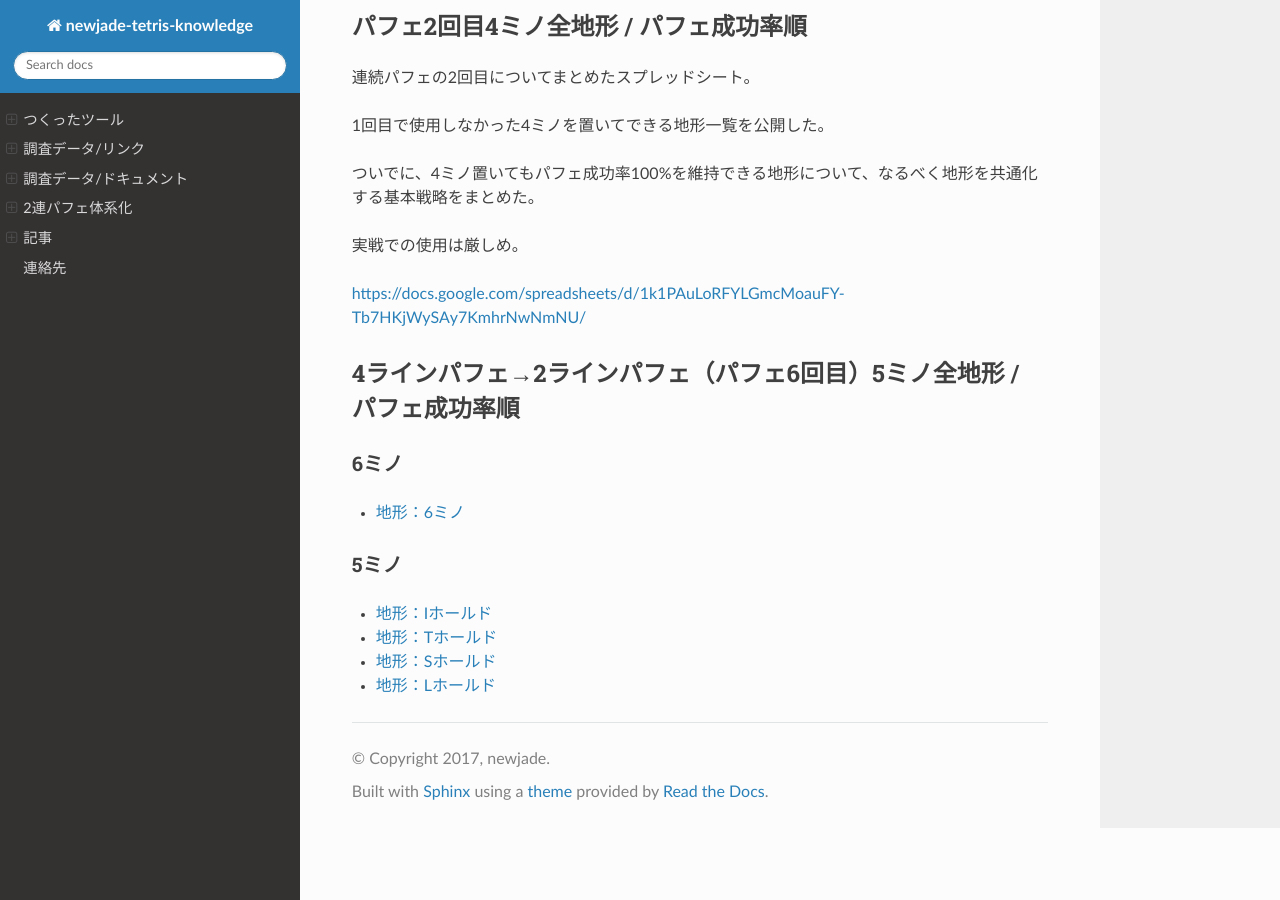
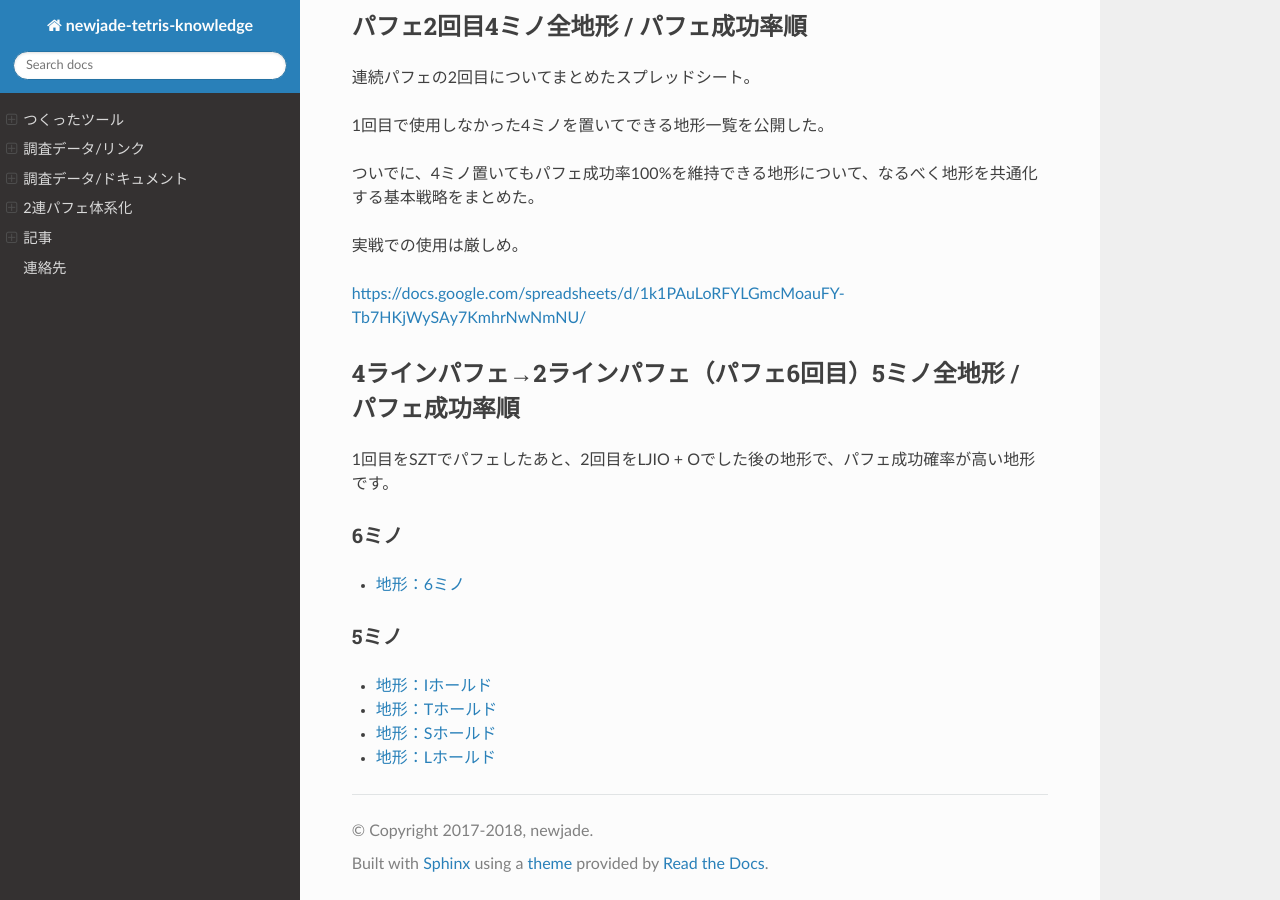
Before and after one commit to knewjade/tetris-knowledge-sphinx, a Sphinx documentation site: the page built from source/publish_pc.rst, in a window 1280 px wide and 900 px high, scrolled down 590 px. Built offline with Sphinx 7.4.7 and the Read the Docs theme 2.0.0, drawn with Linux system fonts in a browser that asks for light colours.

Commit message:
Fix reSt warning / WARNING: Duplicate explicit target name

```diff
--- a/source/conf.py
+++ b/source/conf.py
@@ -47,7 +47,7 @@ master_doc = 'index'
 
 # General information about the project.
 project = 'newjade-tetris-knowledge'
-copyright = '2017, newjade'
+copyright = '2017-2018, newjade'
 author = 'newjade'
 
 # The version info for the project you're documenting, acts as replacement for
--- a/source/publish_pc.rst
+++ b/source/publish_pc.rst
@@ -10,17 +10,17 @@
 7ミノ
 ----------
 
-* `地形：7ミノ <https://s3-ap-northeast-1.amazonaws.com/sfinder/store/7mino_all.html>`_
+* `地形：7ミノ <https://s3-ap-northeast-1.amazonaws.com/sfinder/store/7mino_all.html>`__
 
 
 6ミノ
 ----------
 
-* `地形：Iホールド <https://s3-ap-northeast-1.amazonaws.com/sfinder/store/6mino_withoutI.html>`_
-* `地形：Tホールド <https://s3-ap-northeast-1.amazonaws.com/sfinder/store/6mino_withoutT.html>`_
-* `地形：Oホールド <https://s3-ap-northeast-1.amazonaws.com/sfinder/store/6mino_withoutO.html>`_
-* `地形：Sホールド <https://s3-ap-northeast-1.amazonaws.com/sfinder/store/6mino_withoutS.html>`_
-* `地形：Lホールド <https://s3-ap-northeast-1.amazonaws.com/sfinder/store/6mino_withoutL.html>`_
+* `地形：Iホールド <https://s3-ap-northeast-1.amazonaws.com/sfinder/store/6mino_withoutI.html>`__
+* `地形：Tホールド <https://s3-ap-northeast-1.amazonaws.com/sfinder/store/6mino_withoutT.html>`__
+* `地形：Oホールド <https://s3-ap-northeast-1.amazonaws.com/sfinder/store/6mino_withoutO.html>`__
+* `地形：Sホールド <https://s3-ap-northeast-1.amazonaws.com/sfinder/store/6mino_withoutS.html>`__
+* `地形：Lホールド <https://s3-ap-northeast-1.amazonaws.com/sfinder/store/6mino_withoutL.html>`__
 
 
 パフェ2回目4ミノ全地形 / パフェ成功率順
@@ -41,16 +41,18 @@ https://docs.google.com/spreadsheets/d/1k1PAuLoRFYLGmcMoauFY-Tb7HKjWySAy7KmhrNwN
 4ラインパフェ→2ラインパフェ（パフェ6回目）5ミノ全地形 / パフェ成功率順
 ======================================================================================
 
+1回目をSZTでパフェしたあと、2回目をLJIO + Oでした後の地形で、パフェ成功確率が高い地形です。
+
 6ミノ
 ----------
 
-* `地形：6ミノ <https://s3-ap-northeast-1.amazonaws.com/sfinder/store/cycle6/useO/TILJSZ.html>`_
+* `地形：6ミノ <https://s3-ap-northeast-1.amazonaws.com/sfinder/store/cycle6/useO/TILJSZ.html>`__
 
 
 5ミノ
 ----------
 
-* `地形：Iホールド <https://s3-ap-northeast-1.amazonaws.com/sfinder/store/cycle6/useO/TLJSZ.html>`_
-* `地形：Tホールド <https://s3-ap-northeast-1.amazonaws.com/sfinder/store/cycle6/useO/ILJSZ.html>`_
-* `地形：Sホールド <https://s3-ap-northeast-1.amazonaws.com/sfinder/store/cycle6/useO/TILJZ.html>`_
-* `地形：Lホールド <https://s3-ap-northeast-1.amazonaws.com/sfinder/store/cycle6/useO/TIJSZ.html>`_
+* `地形：Iホールド <https://s3-ap-northeast-1.amazonaws.com/sfinder/store/cycle6/useO/TLJSZ.html>`__
+* `地形：Tホールド <https://s3-ap-northeast-1.amazonaws.com/sfinder/store/cycle6/useO/ILJSZ.html>`__
+* `地形：Sホールド <https://s3-ap-northeast-1.amazonaws.com/sfinder/store/cycle6/useO/TILJZ.html>`__
+* `地形：Lホールド <https://s3-ap-northeast-1.amazonaws.com/sfinder/store/cycle6/useO/TIJSZ.html>`__
```
